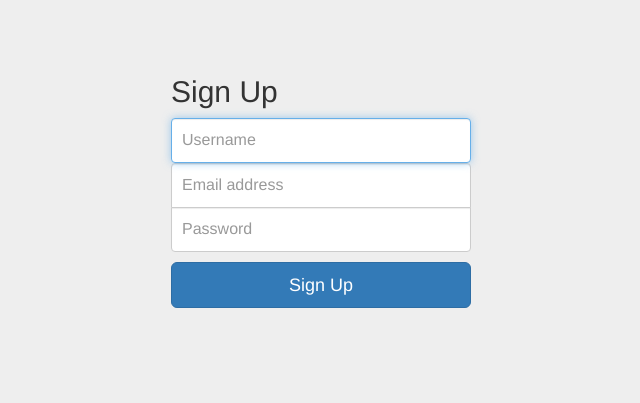
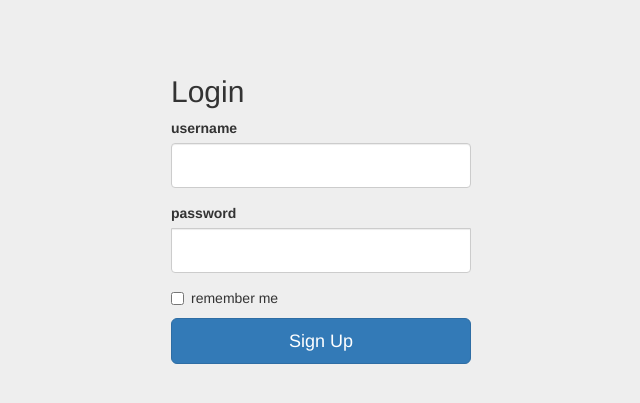
Before and after one commit to MLH-Fellowship/0.5.2-wheres-my-food, a Flask app: page /login in a window 1280 px wide. Shown: the top 403 px of the page, without its empty margins (319-959 px from the left). Run offline with Flask 2, Linux system fonts and the light colour scheme; some libraries are stand-ins or nearby versions.

Commit message:
added forms login/user

```diff
--- a/app.py
+++ b/app.py
@@ -1,10 +1,13 @@
 from flask import Flask, render_template
 from flask_bootstrap import Bootstrap
-from flask_wtf import Form
+from flask_wtf import FlaskForm
+from forms import *
 # from flask_sqlalchemy import SQLAlchemy
 
 app = Flask(__name__)
+app.config['SECRET_KEY'] = 'Thisissupposedtobesecret!'
 bootstrap = Bootstrap(app)
+
 # app.config.from_object('db/database')
 # db = SQLAlchemy(app)
 # Migrate(app,db)
@@ -13,13 +16,22 @@ bootstrap = Bootstrap(app)
 def index():
     return render_template('index.html')
 
-@app.route('/login')
+@app.route('/login', methods=['GET', 'POST'])
 def login():
-    return render_template('login.html')
+    form = LoginForm()
 
-@app.route('/signup')
+    if form.validate_on_submit():
+        return '<h1>' + form.username.data + ' ' + form.password.data + '</h1>'
+    return render_template('login.html', form=form)
+
+@app.route('/signup', methods=['GET', 'POST'])
 def signup():
-    return render_template('signup.html')
+    form = RegisterForm()
+
+    if form.validate_on_submit():
+        return '<h1>' + form.username.data + ' ' + form.email.data + ' ' + form.password.data + '</h1>'
+
+    return render_template('signup.html', form=form)
 
 @app.route('/dashboard')
 def dashboard():
--- /dev/null
+++ b/forms.py
@@ -0,0 +1,15 @@
+from datetime import datetime
+from flask_wtf import FlaskForm
+from wtforms import StringField, PasswordField, SelectField
+from wtforms.validators import InputRequired, Email, Length, DataRequired, AnyOf, URL
+from wtforms.fields.simple import BooleanField
+
+class LoginForm(FlaskForm):
+    username = StringField('username', validators=[InputRequired(), Length(min=4, max=15)])
+    password = PasswordField('password', validators=[InputRequired(), Length(min=8, max=80)])
+    remember = BooleanField('remember me')
+
+class RegisterForm(FlaskForm):
+    email = StringField('email', validators=[InputRequired(), Email(message='Invalid email'), Length(max=50)])
+    username = StringField('username', validators=[InputRequired(), Length(min=4, max=15)])
+    password = PasswordField('password', validators=[InputRequired(), Length(min=8, max=80)])
--- a/templates/index.html
+++ b/templates/index.html
@@ -34,8 +34,8 @@ Where's My Food?
     <div class="container">
 
       <div class="index">
-        <h1>Bootstrap starter template</h1>
-        <p class="lead">Use this document as a way to quickly start any new project.<br> All you get is this text and a mostly barebones HTML document.</p>
+        <h1>Where's my Food</h1>
+        <p class="lead">Description<br> All you get is this text and a mostly barebones HTML document.</p>
       </div>
 
     </div><!-- /.container -->
--- a/templates/login.html
+++ b/templates/login.html
@@ -1,4 +1,5 @@
 {% extends "bootstrap/base.html" %}
+{% import "bootstrap/wtf.html" as wtf %}
 
 {% block title %}
 Sign Up
@@ -12,14 +13,12 @@ Sign Up
 {% block content %}
 <div class="container">
 
-  <form class="form-signin">
-    <h2 class="form-signin-heading">Sign Up</h2>
-    <label for="inputUsername" class="sr-only">Username</label>
-    <input type="text" id="inputUsername" class="form-control" placeholder="Username" required autofocus>
-    <label for="inputEmail" class="sr-only">Email address</label>
-    <input type="email" id="inputEmail" class="form-control" placeholder="Email address" required autofocus>
-    <label for="inputPassword" class="sr-only">Password</label>
-    <input type="password" id="inputPassword" class="form-control" placeholder="Password" required>
+  <form class="form-signin" method="POST" action="/login">
+    <h2 class="form-signin-heading">Login</h2>
+    {{ form.hidden_tag() }}
+    {{ wtf.form_field(form.username) }}
+    {{ wtf.form_field(form.password) }}
+    {{ wtf.form_field(form.remember) }}
     <button class="btn btn-lg btn-primary btn-block" type="submit">Sign Up</button>
   </form>
 
```
Also changed, not shown: templates/signup.html (+6 -7 lines), README.md.
